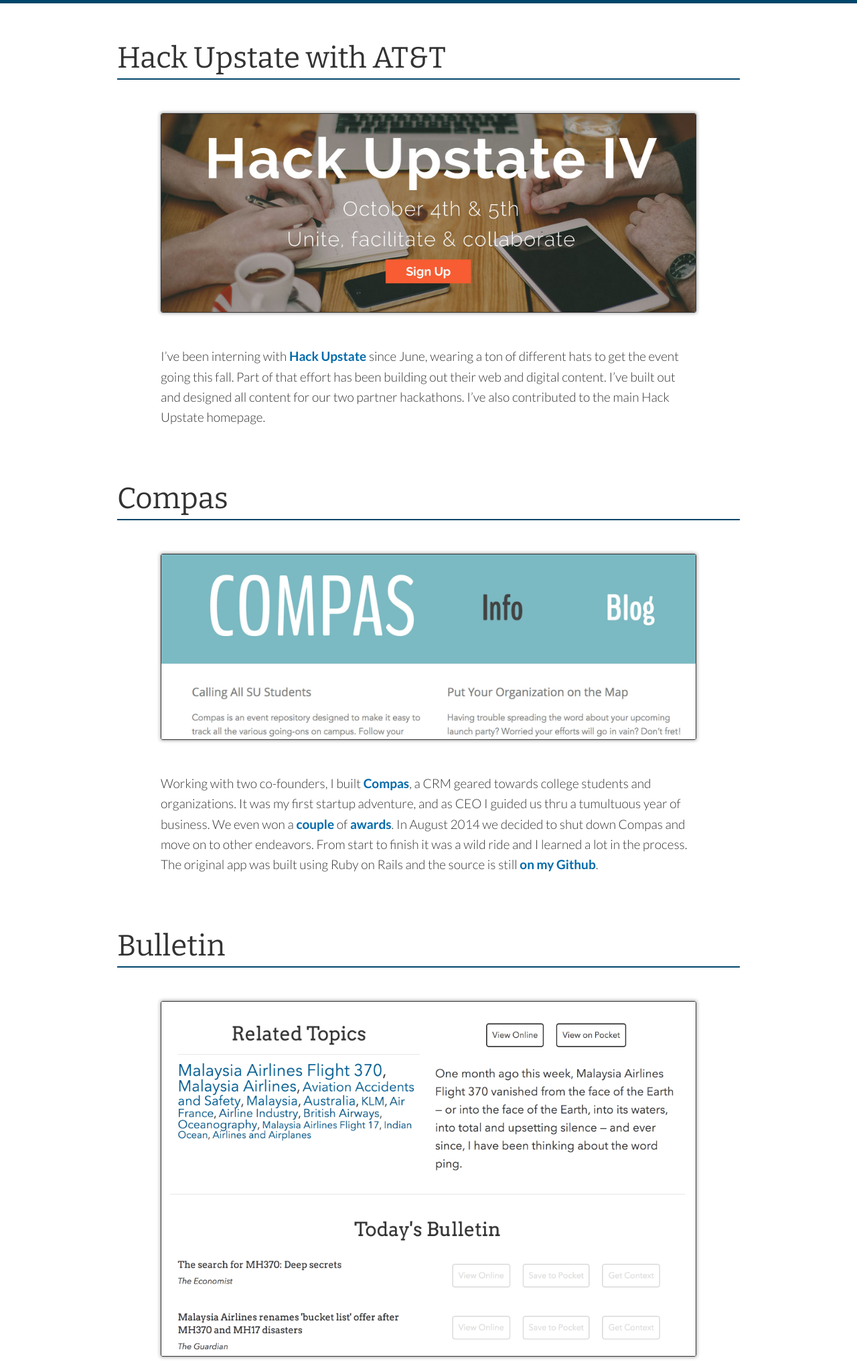
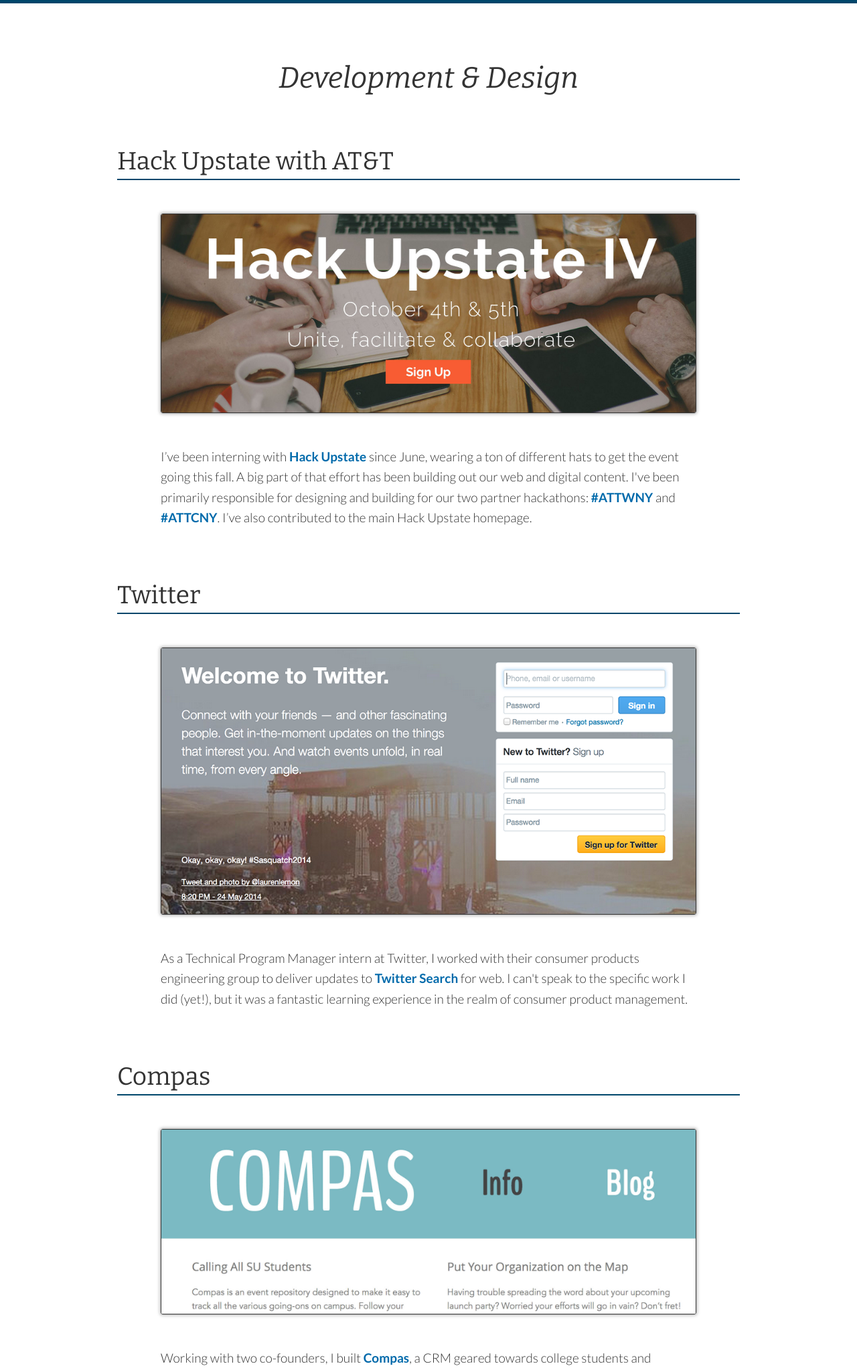
Before and after one commit to bceskavich/homepage, a Python web app: template app/templates/work.html in a window 1280 px wide. Shown: the top 2043 px of the page at 67% size. Run offline with Jinja, Linux system fonts and the light colour scheme; the template is opened without the code that fills it, so the values that code supplies are empty; some web fonts are replaced.

Commit message:
Updated portfolio.

```diff
--- a/app/static/css/style.css
+++ b/app/static/css/style.css
@@ -198,7 +198,18 @@
     margin-bottom: 75px;
 }
 
+#work i {
+    color: #006aab;
+}
+
 #work h1 {
+    font-family: "Bitter";
+    font-style: italic;
+    text-align: center;
+    padding: 30px 0px 60px 0px;
+}
+
+#work h2 {
     font-family: "Bitter";
     border-bottom: 2px solid #00466b;
 }
@@ -245,7 +256,7 @@
         font-size: 15px;
     }
 
-    #work article:first-child {
+    #work h1:first-child {
         margin-top: 10px;
     }
 
--- a/app/templates/work.html
+++ b/app/templates/work.html
@@ -3,34 +3,54 @@
 <a href="{{url_for('index')}}" class="ion-arrow-left-c" id="back"></a>
 
 <div class="container" id="work">
+  <h1><i class="ion-android-developer"></i>&nbsp;&nbsp;Development &amp; Design&nbsp;&nbsp;<i class="ion-android-developer"></i></h1>
   <article>
-    <h1>Hack Upstate with AT&amp;T</h1>
+    <h2>Hack Upstate with AT&amp;T</h2>
     <img src="{{url_for('static', filename='img/hu.jpg')}}" />
-    <p>I’ve been interning with <a href="http://www.hackupstate.com/" target="_blank">Hack Upstate</a> since June, wearing a ton of different hats to get the event going this fall. Part of that effort has been building out their web and digital content. I’ve built out and designed all content for our two partner hackathons. I’ve also contributed to the main Hack Upstate homepage.</p>
+    <p>I’ve been interning with <a href="http://www.hackupstate.com/" target="_blank">Hack Upstate</a> since June, wearing a ton of different hats to get the event going this fall. A big part of that effort has been building out our web and digital content. I've been primarily responsible for designing and building for our two partner hackathons: <a href="http://attwny.hackupstate.com/" target="_blank">#ATTWNY</a> and <a href="http://attcny.hackupstate.com/" target="_blank">#ATTCNY</a>. I’ve also contributed to the main Hack Upstate homepage.</p>
   </article>
 
   <article>
-    <h1>Compas</h1>
+    <h2>Twitter</h2>
+    <img src="{{url_for('static', filename='img/twitter.png')}}" />
+    <p>As a Technical Program Manager intern at Twitter, I worked with their consumer products engineering group to deliver updates to <a href="http://search.twitter.com/" target="_blank">Twitter Search</a> for web. I can't speak to the specific work I did (yet!), but it was a fantastic learning experience in the realm of consumer product management.</p>
+  </article>
+
+  <article>
+    <h2>Compas</h2>
     <img src="{{url_for('static', filename='img/compas.jpg')}}" />
     <p>Working with two co-founders, I built <a href="http://www.compasapp.com/" target="_blank">Compas</a>, a CRM geared towards college students and organizations. It was my first startup adventure, and as CEO I guided us thru a tumultuous year of business. We even won a <a href="http://idea.syr.edu/emerging-talk-prize-winners/" target="_blank">couple</a> of <a href="http://idea.syr.edu/su-app-challenge-winners/" target="_blank">awards</a>. In August 2014 we decided to shut down Compas and move on to other endeavors. From start to finish it was a wild ride and I learned a lot in the process. The original app was built using Ruby on Rails and the source is still <a href="https://github.com/bceskavich/compasapp" target="_blank">on my Github</a>.</p>
   </article>
 
   <article>
-    <h1>Bulletin</h1>
+    <h2>Bulletin</h2>
     <img src="{{url_for('static', filename='img/bulletin.png')}}" />
     <p><a href="http://bulletin.herokuapp.com/" target="_blank">Bulletin</a> was part of an independent study I did last semester on news APIs. I built a web app that scrapes the web for content related to stories saved in a user’s Pocket account. It was one of my first forays into Flask, and I also worked with <a href="http://developer.nytimes.com/docs" target="_blank">several</a> <a href="https://apiportal.washingtonpost.com/api/trove" target="_blank">different</a> news APIs to get it going. You can see the <a href="https://github.com/bceskavich/bulletin" target="_blank">source on Github</a> too.</p>
   </article>
 
   <article>
-    <h1>Grov</h1>
+    <h2>Grov</h2>
     <img src="{{url_for('static', filename='img/grov.jpg')}}" />
     <p>A personal project I worked on for the iSchool's NEXIS, <a href="http://grov.ceskavich.com/" target="_blank">Grov</a> uses D3 to render a Twitter network visualization. A user authenticates with Twitter, and then the app saves their follower/following network to a NoSQL database. On the <a href="http://grov.ceskavich.com/view" target="_blank">view page</a>, I put together an (admittedly clunky) network graph, where larger nodes are shared followers among the users who have logged in. Being one of my first attempts with D3, the visualization is a bit bloated. Still, it was great fun! <a href="https://github.com/bceskavich/grov" target="_blank">Source on Github</a>.</p>
   </article>
 
   <article>
-    <h1>BE Wise</h1>
+    <h2>BE Wise</h2>
     <img src="{{url_for('static', filename='img/bewise.png')}}" />
     <p>Working with Syracuse University’s <a href="http://studentactivities.syr.edu/" target="_blank">Office of Student Activities</a>, I created a demo of a <a href="http://bewisecalculator.herokuapp.com/" target="_blank">mobile web app on safe drinking</a>. Students can calculate their estimated BAC level and see helpful safety resources.</p>
   </article>
+
+  <h1><i class="ion-mic-c"></i>&nbsp;&nbsp;Communications & Events&nbsp;&nbsp;<i class="ion-mic-c"></i></h1>
+  <article>
+    <h2>University Union</h2>
+    <img src="{{url_for('static', filename='img/mack.jpg')}}" />
+    <p>I worked with <a href="http://universityunion.syr.edu/" target="_blank">University Union</a> — SU’s official events programming board — throughout my time as an undergrad. I also worked as a Board Director in my junior year and lead as President my senior year.  Through my tenure, UU produced the <a href="http://www.dailyorange.com/2013/09/jam-packed-juice-jam-sees-success-with-first-ever-festival-format/" target="_blank">first student-run music festival in the US</a>, routed <a href="http://dailyorange.com/2013/11/and-we-danced-macklemore-ryan-lewis-entertain-students-in-high-energy-performance-at-carrier-dome-show/" target="_blank">national tours</a> to campus, and sold out numerous events. It was a pinnacle of my time at SU, and I gained a lot of experience in the process!</p>
+  </article>
+
+  <article>
+    <h2>Evernote</h2>
+    <img src="{{url_for('static', filename='img/devcup.png')}}" />
+    <p>During summer 2013 I was a developer relations intern at <a href="https://www.evernote.com/" target="_blank">Evernote</a>. I juggled a lot of responsibilities, including web content updates, platform communications, and events. My big contribution was coordinating the <a href="https://www.hackerleague.org/hackathons/evernote-devcup-2013/" target="_blank">Evernote Devcup</a> (now the <a href="https://platformawards.evernote.com/" target="_blank">Platform Awards</a>), an annual competition among products that work with the Evernote API. This was my first experience in Silicon Valley—life changing to say the least!</p>
+  </article>
 </div>
 {% endblock %}
```
Also changed, not shown: app/static/img/devcup.png (added), app/static/img/mack.jpg (added), app/static/img/twitter.png (added).
